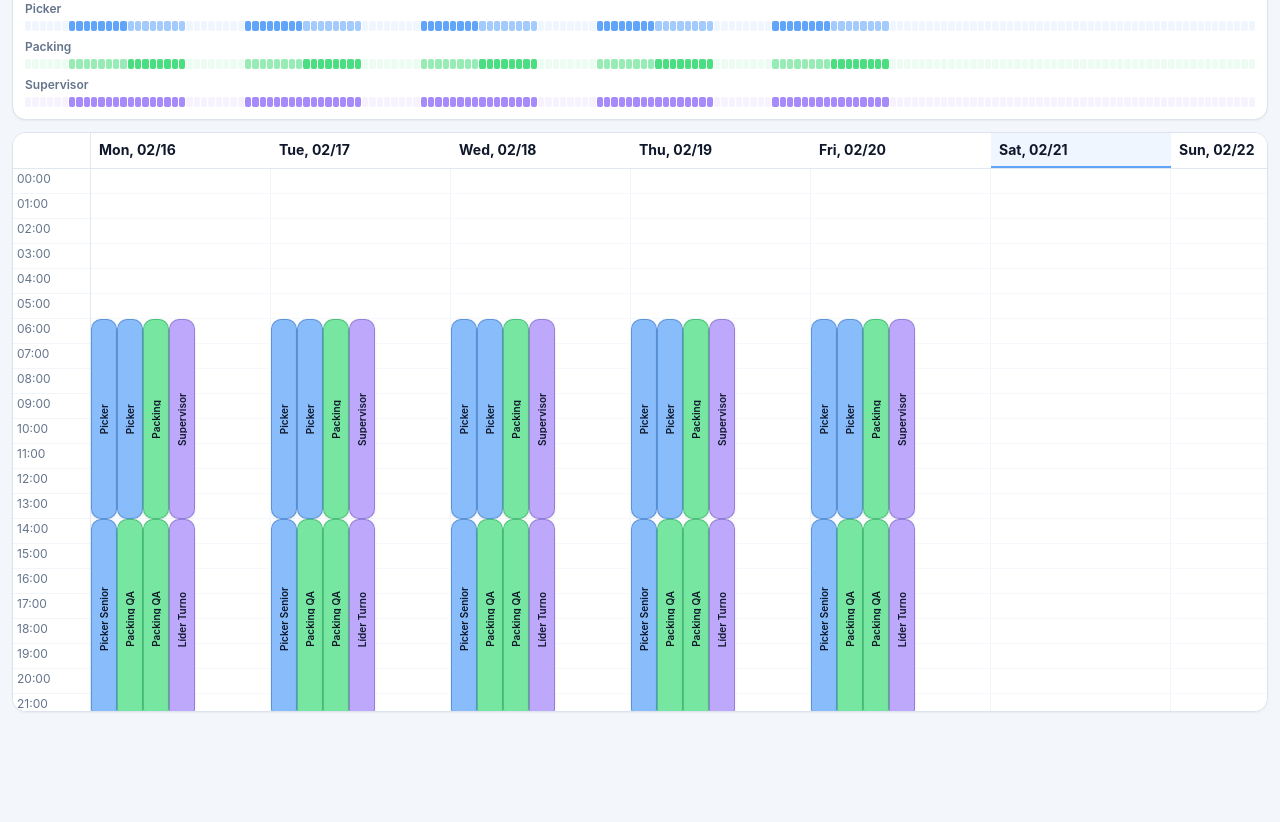
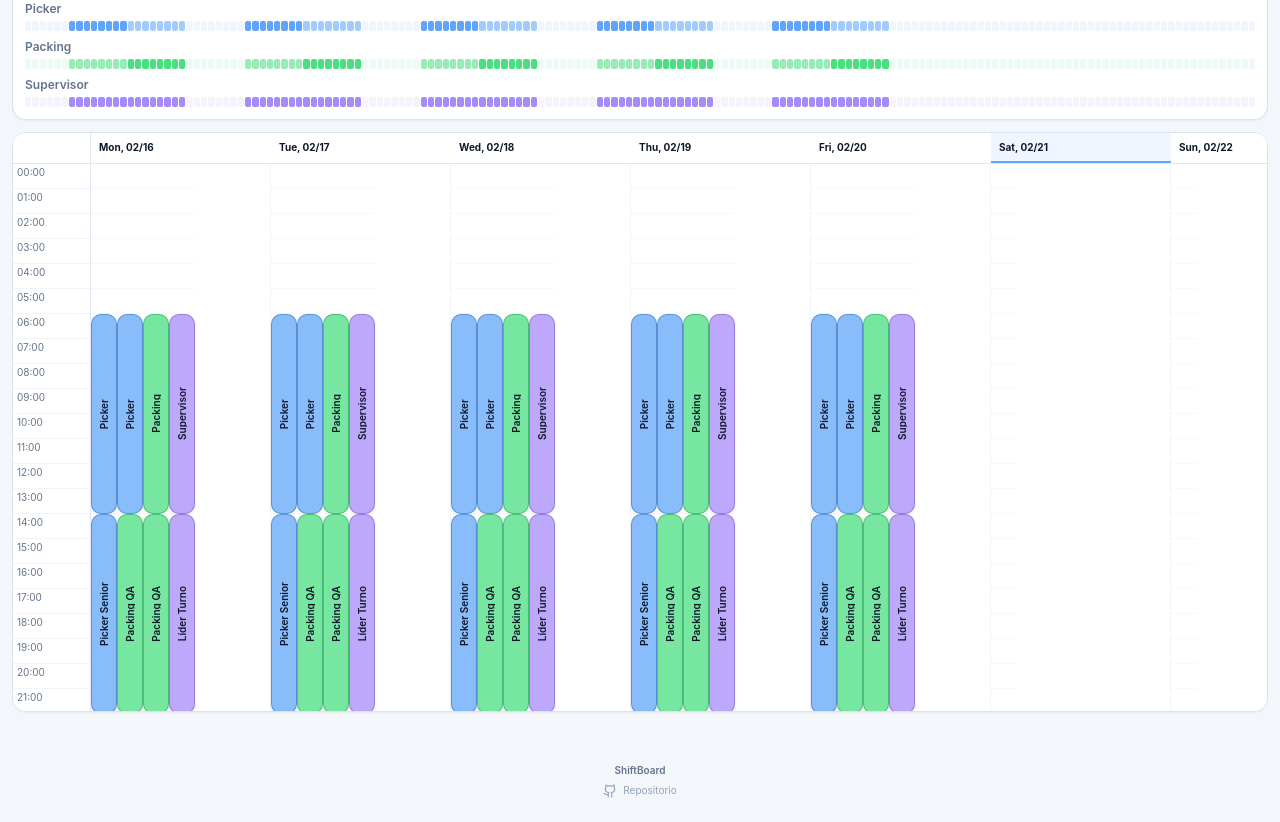
Before and after one commit to cabp393/chrono-ops, a React (Vite) app: page / in a window 1280 px wide. Shown: the part 180-1002 px from the top of the page. Before the commit the page ends 904 px from the top, so only its background shows below. Built offline with nearby package versions, Linux system fonts and the light colour scheme.

Commit message:
Refine weekly UI typography, tabs, layout and global footer

```diff
--- a/src/App.tsx
+++ b/src/App.tsx
@@ -1,3 +1,4 @@
+import { Github } from 'lucide-react';
 import { useMemo, useState } from 'react';
 import { CoverageCard } from './components/CoverageCard';
 import { FiltersPanel } from './components/FiltersPanel';
@@ -110,6 +111,14 @@ function App() {
       /> : null}
 
       <FiltersPanel roles={state.roles} functions={state.functions} people={state.people} appliedState={appliedState} open={filtersOpen} onClose={() => setFiltersOpen(false)} onApply={(nextState) => { setAppliedState(nextState); saveViewStatePreference(nextState); }} onReset={() => { setAppliedState(DEFAULT_VIEW_STATE); saveViewStatePreference(DEFAULT_VIEW_STATE); }} />
+
+      <footer className="app-footer">
+        <p className="app-footer-brand">ShiftBoard</p>
+        <a className="app-footer-link" href="https://github.com" target="_blank" rel="noreferrer">
+          <Github size={14} />
+          Repositorio
+        </a>
+      </footer>
     </div>
   );
 }
--- a/src/components/DayColumn.tsx
+++ b/src/components/DayColumn.tsx
@@ -57,8 +57,7 @@ export const DayColumn = ({
 
   return (
     <div className="day-column" style={{ height: dayHeight }}>
-      <div className="day-viewport" style={{ height: dayHeight }}>
-        <div className="day-tracks" style={{ minWidth: tracksWidth, height: dayHeight }}>
+      <div className="day-tracks" style={{ width: tracksWidth, height: dayHeight }}>
         <div className="day-grid-slots" style={{ gridTemplateRows: `repeat(${(24 * 60) / scale}, ${blockHeight}px)` }}>
           {coverage.map((_, blockIndex) => (
             <div
@@ -90,6 +89,5 @@ export const DayColumn = ({
         })}
       </div>
     </div>
-    </div>
   );
 };
--- a/src/components/HeaderBar.tsx
+++ b/src/components/HeaderBar.tsx
@@ -29,8 +29,8 @@ export const HeaderBar = ({
         <div className="brand">ShiftBoard</div>
         <div className="segmented nav-tabs">
           <button className={view === 'week' ? 'active' : ''} onClick={() => onChangeView('week')}>Semana</button>
-          <button className={view === 'schedules' ? 'active' : ''} onClick={() => onChangeView('schedules')}>Horarios</button>
-          <button className={view === 'personal' ? 'active' : ''} onClick={() => onChangeView('personal')}>Personal</button>
+          <button className={view === 'schedules' ? 'active' : ''} onClick={() => onChangeView('schedules')}>Personal</button>
+          <button className={view === 'personal' ? 'active' : ''} onClick={() => onChangeView('personal')}>Ajustes</button>
         </div>
       </div>
       <div className="header-actions">
--- a/src/components/WeekGrid.tsx
+++ b/src/components/WeekGrid.tsx
@@ -45,6 +45,30 @@ export const WeekGrid = ({
 
   const blocksById = useMemo(() => new Map(blocks.map((block) => [block.id, block])), [blocks]);
 
+  const dayColumnWidths = useMemo(() => dayShifts.map((segments) => {
+    if (segments.length === 0) return 180;
+    const sorted = [...segments].sort((a, b) => {
+      const startDiff = new Date(a.segStartISO).getTime() - new Date(b.segStartISO).getTime();
+      if (startDiff !== 0) return startDiff;
+      return new Date(a.segEndISO).getTime() - new Date(b.segEndISO).getTime();
+    });
+
+    const columnEnds: number[] = [];
+    sorted.forEach((segment) => {
+      const start = new Date(segment.segStartISO).getTime();
+      const end = new Date(segment.segEndISO).getTime();
+      let columnIndex = columnEnds.findIndex((lastEnd) => start >= lastEnd);
+      if (columnIndex === -1) {
+        columnIndex = columnEnds.length;
+        columnEnds.push(end);
+      } else {
+        columnEnds[columnIndex] = end;
+      }
+    });
+
+    return Math.max(columnEnds.length * 26, 180);
+  }), [dayShifts]);
+
   useEffect(() => {
     if (!focusBlock || !gridRef.current) return;
     gridRef.current.scrollTo({ top: focusBlock.blockIndex * blockHeight - 120, behavior: 'smooth' });
@@ -52,7 +76,7 @@ export const WeekGrid = ({
 
   return (
     <section className="card week-grid-card" ref={gridRef}>
-      <div className="week-grid-layout" style={{ gridTemplateColumns: '78px repeat(7, minmax(180px, 1fr))' }}>
+      <div className="week-grid-layout" style={{ gridTemplateColumns: `78px ${dayColumnWidths.map((width) => `${width}px`).join(' ')}` }}>
         <div className="sticky time-corner" />
         {Array.from({ length: 7 }, (_, i) => {
           const date = addDays(weekStart, i);
--- a/src/components/personal/PersonalPage.tsx
+++ b/src/components/personal/PersonalPage.tsx
@@ -133,7 +133,7 @@ export const PersonalPage = ({ roles, functions, templates, onSaveTemplates, onC
               if (modal.type === 'create-function' && nameDraft.trim()) onCreateFunction(modal.roleId, nameDraft.trim());
               if (modal.type === 'edit-function' && nameDraft.trim()) onRenameFunction(modal.functionId, nameDraft.trim());
               if (modal.type === 'delete-role' && !onDeleteRole(modal.roleId)) window.alert('Reasigna trabajadores antes de eliminar');
-              if (modal.type === 'delete-function' && !onDeleteFunction(modal.functionId)) window.alert('La función está en uso en Horarios.');
+              if (modal.type === 'delete-function' && !onDeleteFunction(modal.functionId)) window.alert('La función está en uso en Personal.');
               setModal(null);
             }} aria-label="Confirmar" title="Confirmar">
               {modal.type.includes('delete') ? <Trash2 size={14} /> : <Check size={14} />}
--- a/src/styles.css
+++ b/src/styles.css
@@ -67,7 +67,8 @@ select, input {
 }
 
 .coverage-head { display: flex; justify-content: space-between; align-items: center; gap: 10px; }
-.coverage-card p, .sub-control > p, .function-group > p, .time-axis > div { margin: 0; font-size: 12px; color: #64748b; }
+.coverage-card p, .sub-control > p, .function-group > p { margin: 0; font-size: 12px; color: #64748b; }
+.time-axis > div { margin: 0; font-size: 10px; color: #64748b; }
 .segmented { display: inline-flex; border: 1px solid #dbe3ef; border-radius: 9px; padding: 2px; background: #f8fafc; }
 .segmented button { border: 0; padding: 5px 9px; font-size: 10px; background: transparent; border-radius: 7px; }
 .segmented button.active { background: #fff; box-shadow: 0 1px 2px rgba(15, 23, 42, 0.08); }
@@ -85,7 +86,7 @@ select, input {
 .heatbar-segment { border: 0; height: 22px; background: #2563eb; border-radius: 2px; padding: 0; margin: 0; display: block; line-height: 0; min-inline-size: 0; }
 .coverage-rows { margin-top: 10px; display: grid; gap: 8px; }
 .coverage-row { width: 100%; min-width: 0; overflow: hidden; display: grid; gap: 4px; }
-.coverage-mini-title { margin: 0; font-size: 12px; font-weight: 600; color: #64748b; }
+.coverage-mini-title { margin: 0; font-size: 10px; font-weight: 600; color: #64748b; }
 .coverage-row .heatbar-segment { height: 10px; }
 .coverage-popover {
   position: absolute;
@@ -120,7 +121,7 @@ select, input {
 .sticky { position: sticky; top: 0; z-index: 8; background: #fff; }
 .time-corner { left: 0; z-index: 9; border-bottom: 1px solid #e2e8f0; border-right: 1px solid #e2e8f0; }
 .sticky-left { position: sticky; left: 0; z-index: 7; background: #fff; border-right: 1px solid #e2e8f0; }
-.day-header { padding: 8px; border-bottom: 1px solid #e2e8f0; font-size: 14px; }
+.day-header { padding: 8px; border-bottom: 1px solid #e2e8f0; font-size: 10px; font-weight: 600; }
 .day-header.today { background: #eff6ff; box-shadow: inset 0 -2px 0 #60a5fa; }
 .time-axis { display: grid; }
 .time-axis > div { padding: 2px 4px; border-bottom: 1px solid #f1f5f9; }
@@ -128,14 +129,6 @@ select, input {
   position: relative;
   border-right: 1px solid #f1f5f9;
   min-width: 0;
-}
-.day-viewport {
-  max-width: 100%;
-  overflow-x: auto;
-  overflow-y: hidden;
-  -webkit-overflow-scrolling: touch;
-  overscroll-behavior-x: contain;
-  touch-action: pan-x;
 }
 .day-tracks { position: relative; }
 .day-grid-slots {
@@ -350,6 +343,9 @@ body.drawer-open { overflow: hidden; }
 .schedules-layout {
   grid-template-columns: minmax(240px, 320px) minmax(0, 1fr);
   align-items: start;
+  max-width: 1040px;
+  margin-inline: auto;
+  width: 100%;
 }
 
 .schedules-people-list {
@@ -533,6 +529,9 @@ button.danger-icon {
 
 .personal-layout {
   grid-template-columns: minmax(0, 1fr);
+  max-width: 1040px;
+  margin-inline: auto;
+  width: 100%;
 }
 
 .personal-section {
@@ -611,3 +610,34 @@ button.danger-icon {
   align-items: center;
   gap: 4px;
 }
+
+
+.app-footer {
+  margin: 40px auto 24px;
+  width: 100%;
+  text-align: center;
+  color: #94a3b8;
+  display: grid;
+  gap: 6px;
+}
+
+.app-footer-brand {
+  margin: 0;
+  font-size: 10px;
+  font-weight: 600;
+  color: #64748b;
+}
+
+.app-footer-link {
+  display: inline-flex;
+  align-items: center;
+  justify-content: center;
+  gap: 6px;
+  color: inherit;
+  text-decoration: none;
+  font-size: 10px;
+}
+
+.app-footer-link:hover {
+  color: #64748b;
+}
```
Lines whose indentation alone changed are shown as unchanged.
